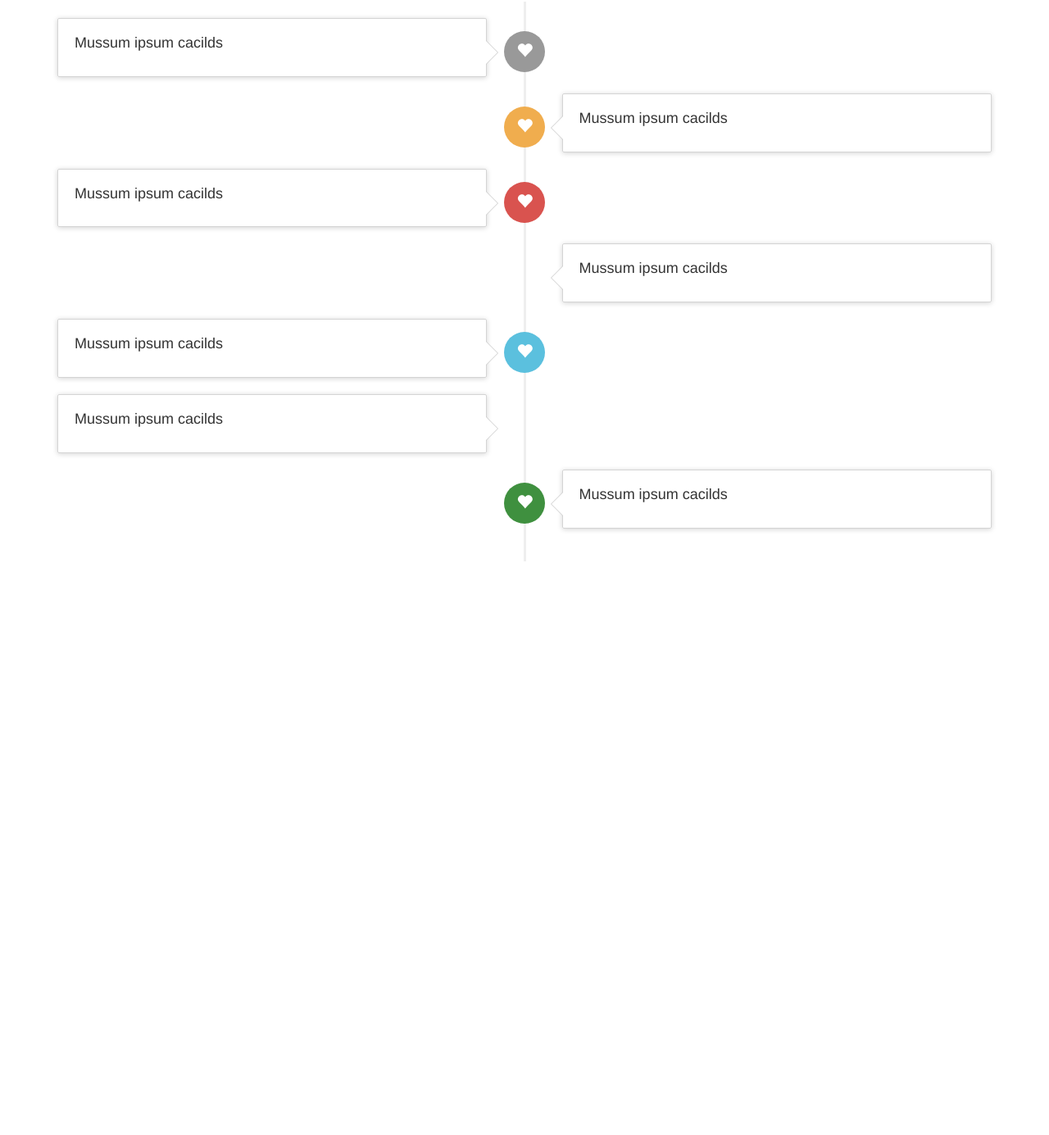
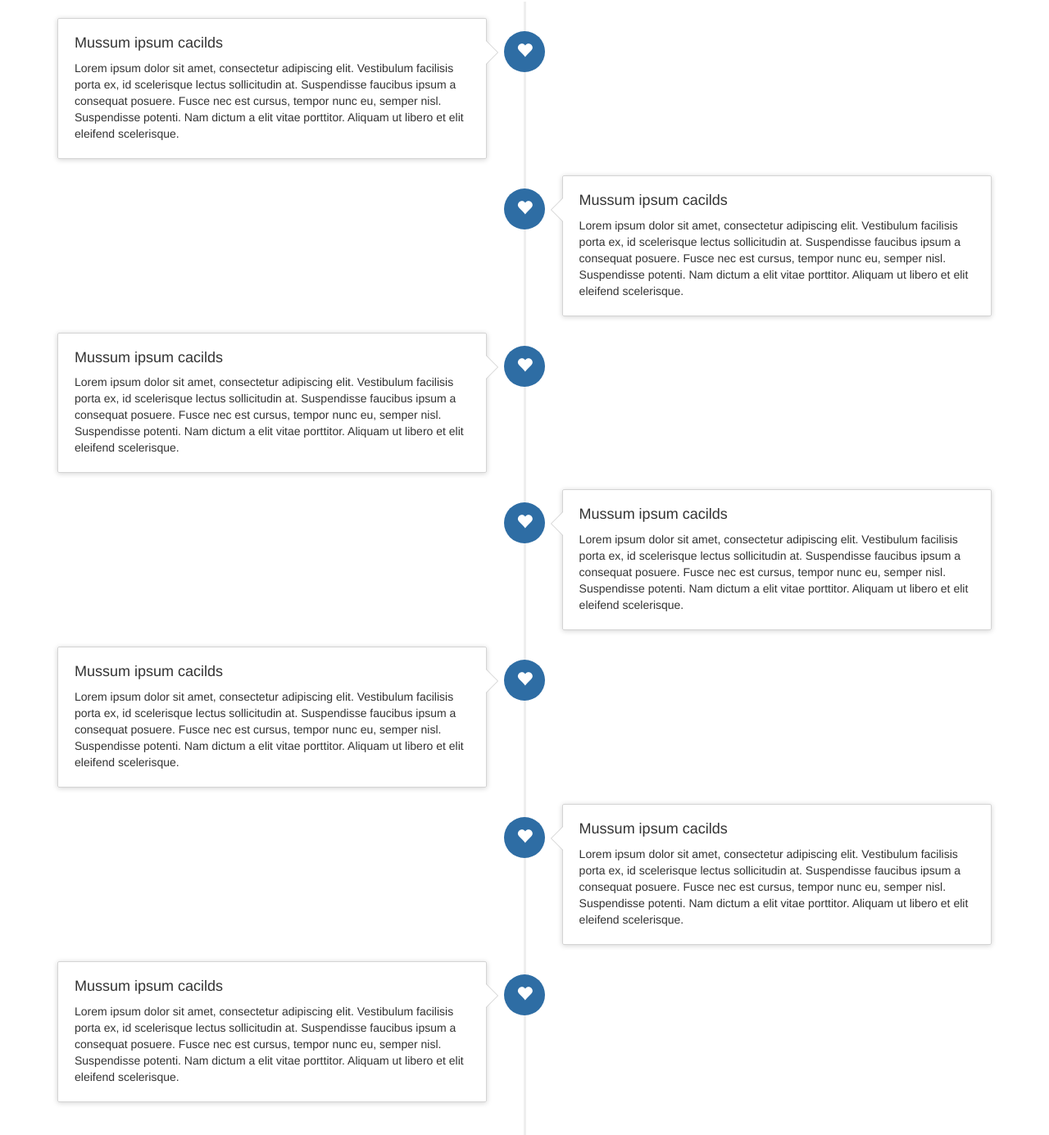
Before and after one commit to OleBroseph/FinallyAFiddler, a plain HTML site: page index.html in a window 1280 px wide. Shown: the part 1504-2889 px from the top of the page at 82% size. Before the commit the page ends 2199 px from the top, so only its background shows below. Drawn offline with nearby package versions, Linux system fonts and the light colour scheme.

Commit message:
Text and Timeline Move
Added some text and moved the timeline around.

```diff
--- a/index.html
+++ b/index.html
@@ -54,13 +54,13 @@
                     <img src="img/WhatAnUglyMan.JPG" class="img-circle img-responsive" height="240px" width="240px"/>
                     <h3>About The Groom...</h3>
 
-                    <p>Lorem ipsum dolor sit amet, consectetur adipiscing elit. Vestibulum facilisis porta ex, id scelerisque lectus sollicitudin at. Suspendisse faucibus ipsum a consequat posuere. Fusce nec est cursus, tempor nunc eu, semper nisl. Suspendisse potenti. Nam dictum a elit vitae porttitor. Aliquam ut libero et elit eleifend scelerisque. </p>
+                    <p>Lorem ipsum dolor sit amet, consectetur adipiscing elit. Vestibulum facilisis porta ex, id scelerisque lectus sollicitudin at. Suspendisse faucibus ipsum a consequat posuere. Fusce nec est cursus, tempor nunc eu, semper nisl. Suspendisse potenti. Nam dictum a elit vitae porttitor. Aliquam ut libero et elit eleifend scelerisque.</p>
                 </div>
                 <div class="col-md-6">
                     <img src="img/WhatAGorgeousWoman.JPG" class="img-circle img-responsive" height="240px" width="240px"/>
                     <h3>About The Bride...</h3>
 
-                    <p>Lorem ipsum dolor sit amet, consectetur adipiscing elit. Vestibulum facilisis porta ex, id scelerisque lectus sollicitudin at. Suspendisse faucibus ipsum a consequat posuere. Fusce nec est cursus, tempor nunc eu, semper nisl. Suspendisse potenti. Nam dictum a elit vitae porttitor. Aliquam ut libero et elit eleifend scelerisque. </p>
+                    <p>Lorem ipsum dolor sit amet, consectetur adipiscing elit. Vestibulum facilisis porta ex, id scelerisque lectus sollicitudin at. Suspendisse faucibus ipsum a consequat posuere. Fusce nec est cursus, tempor nunc eu, semper nisl. Suspendisse potenti. Nam dictum a elit vitae porttitor. Aliquam ut libero et elit eleifend scelerisque.</p>
                 </div>
             </div>
         </div>
@@ -73,7 +73,7 @@
             </div>
             <ul class="timeline">
                 <li>
-                    <div class="timeline-badge">
+                    <div class="timeline-badge primary">
                         <i class="glyphicon glyphicon-heart"></i>
                     </div>
                     <div class="timeline-panel">
@@ -81,12 +81,12 @@
                             <h4 class="timeline-title">Mussum ipsum cacilds</h4>
                         </div>
                         <div class="timeline-body">
-                            <p></p>
+                            <p>Lorem ipsum dolor sit amet, consectetur adipiscing elit. Vestibulum facilisis porta ex, id scelerisque lectus sollicitudin at. Suspendisse faucibus ipsum a consequat posuere. Fusce nec est cursus, tempor nunc eu, semper nisl. Suspendisse potenti. Nam dictum a elit vitae porttitor. Aliquam ut libero et elit eleifend scelerisque.</p>
                         </div>
                     </div>
                 </li>
                 <li class="timeline-inverted">
-                    <div class="timeline-badge warning">
+                    <div class="timeline-badge primary">
                         <i class="glyphicon glyphicon-heart"></i>
                     </div>
                     <div class="timeline-panel">
@@ -94,12 +94,12 @@
                             <h4 class="timeline-title">Mussum ipsum cacilds</h4>
                         </div>
                         <div class="timeline-body">
-                            <p></p>
+                            <p>Lorem ipsum dolor sit amet, consectetur adipiscing elit. Vestibulum facilisis porta ex, id scelerisque lectus sollicitudin at. Suspendisse faucibus ipsum a consequat posuere. Fusce nec est cursus, tempor nunc eu, semper nisl. Suspendisse potenti. Nam dictum a elit vitae porttitor. Aliquam ut libero et elit eleifend scelerisque.</p>
                         </div>
                     </div>
                 </li>
                 <li>
-                    <div class="timeline-badge danger">
+                    <div class="timeline-badge primary">
                         <i class="glyphicon glyphicon-heart"></i>
                     </div>
                     <div class="timeline-panel">
@@ -107,22 +107,12 @@
                             <h4 class="timeline-title">Mussum ipsum cacilds</h4>
                         </div>
                         <div class="timeline-body">
-                            <p></p>
+                            <p>Lorem ipsum dolor sit amet, consectetur adipiscing elit. Vestibulum facilisis porta ex, id scelerisque lectus sollicitudin at. Suspendisse faucibus ipsum a consequat posuere. Fusce nec est cursus, tempor nunc eu, semper nisl. Suspendisse potenti. Nam dictum a elit vitae porttitor. Aliquam ut libero et elit eleifend scelerisque.</p>
                         </div>
                     </div>
                 </li>
                 <li class="timeline-inverted">
-                    <div class="timeline-panel">
-                        <div class="timeline-heading">
-                            <h4 class="timeline-title">Mussum ipsum cacilds</h4>
-                        </div>
-                        <div class="timeline-body">
-                            <p></p>
-                        </div>
-                    </div>
-                </li>
-                <li>
-                    <div class="timeline-badge info">
+                    <div class="timeline-badge primary">
                         <i class="glyphicon glyphicon-heart"></i>
                     </div>
                     <div class="timeline-panel">
@@ -130,22 +120,12 @@
                             <h4 class="timeline-title">Mussum ipsum cacilds</h4>
                         </div>
                         <div class="timeline-body">
-                            <p></p>
+                            <p>Lorem ipsum dolor sit amet, consectetur adipiscing elit. Vestibulum facilisis porta ex, id scelerisque lectus sollicitudin at. Suspendisse faucibus ipsum a consequat posuere. Fusce nec est cursus, tempor nunc eu, semper nisl. Suspendisse potenti. Nam dictum a elit vitae porttitor. Aliquam ut libero et elit eleifend scelerisque.</p>
                         </div>
                     </div>
                 </li>
                 <li>
-                    <div class="timeline-panel">
-                        <div class="timeline-heading">
-                            <h4 class="timeline-title">Mussum ipsum cacilds</h4>
-                        </div>
-                        <div class="timeline-body">
-                            <p></p>
-                        </div>
-                    </div>
-                </li>
-                <li class="timeline-inverted">
-                    <div class="timeline-badge success">
+                    <div class="timeline-badge primary">
                         <i class="glyphicon glyphicon-heart"></i>
                     </div>
                     <div class="timeline-panel">
@@ -153,7 +133,33 @@
                             <h4 class="timeline-title">Mussum ipsum cacilds</h4>
                         </div>
                         <div class="timeline-body">
-                            <p></p>
+                            <p>Lorem ipsum dolor sit amet, consectetur adipiscing elit. Vestibulum facilisis porta ex, id scelerisque lectus sollicitudin at. Suspendisse faucibus ipsum a consequat posuere. Fusce nec est cursus, tempor nunc eu, semper nisl. Suspendisse potenti. Nam dictum a elit vitae porttitor. Aliquam ut libero et elit eleifend scelerisque.</p>
+                        </div>
+                    </div>
+                </li>
+                <li class="timeline-inverted">
+                    <div class="timeline-badge primary">
+                        <i class="glyphicon glyphicon-heart"></i>
+                    </div>
+                    <div class="timeline-panel">
+                        <div class="timeline-heading">
+                            <h4 class="timeline-title">Mussum ipsum cacilds</h4>
+                        </div>
+                        <div class="timeline-body">
+                            <p>Lorem ipsum dolor sit amet, consectetur adipiscing elit. Vestibulum facilisis porta ex, id scelerisque lectus sollicitudin at. Suspendisse faucibus ipsum a consequat posuere. Fusce nec est cursus, tempor nunc eu, semper nisl. Suspendisse potenti. Nam dictum a elit vitae porttitor. Aliquam ut libero et elit eleifend scelerisque.</p>
+                        </div>
+                    </div>
+                </li>
+                <li>
+                    <div class="timeline-badge primary">
+                        <i class="glyphicon glyphicon-heart"></i>
+                    </div>
+                    <div class="timeline-panel">
+                        <div class="timeline-heading">
+                            <h4 class="timeline-title">Mussum ipsum cacilds</h4>
+                        </div>
+                        <div class="timeline-body">
+                            <p>Lorem ipsum dolor sit amet, consectetur adipiscing elit. Vestibulum facilisis porta ex, id scelerisque lectus sollicitudin at. Suspendisse faucibus ipsum a consequat posuere. Fusce nec est cursus, tempor nunc eu, semper nisl. Suspendisse potenti. Nam dictum a elit vitae porttitor. Aliquam ut libero et elit eleifend scelerisque.</p>
                         </div>
                     </div>
                 </li>
```
